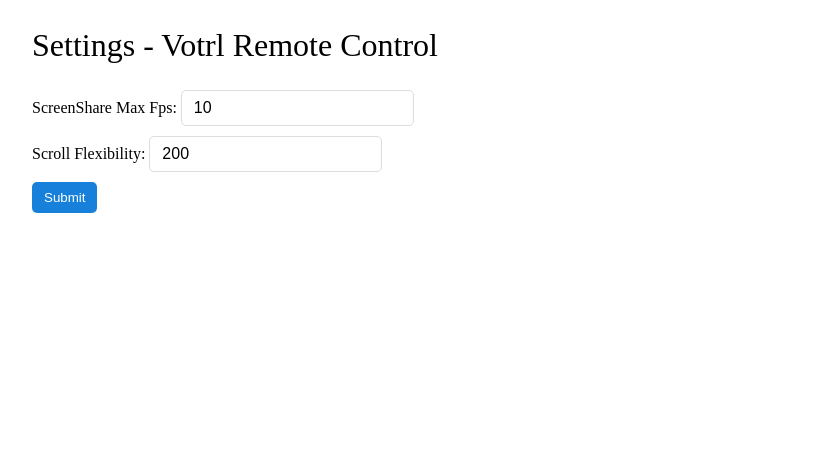
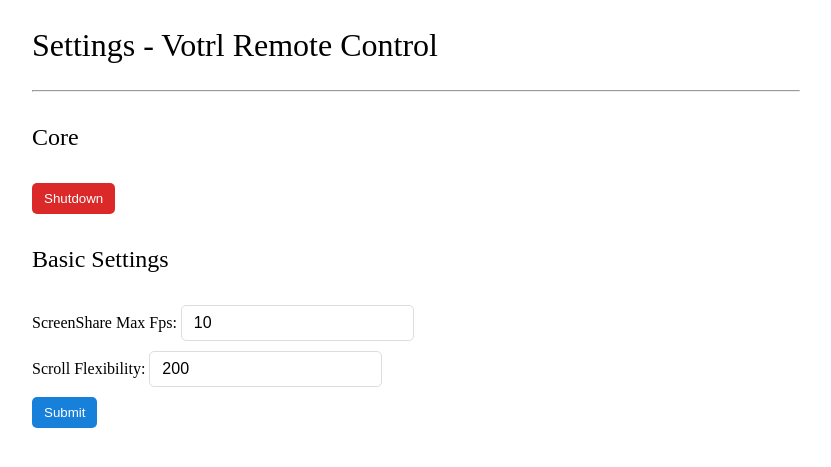
Before and after one commit to yemaster/remote-ctrl, a Flask app: page /settings in a window 1280 px wide. Shown: the top 467 px of the page, without its empty margins (224-1055 px from the left). Run offline with Flask 3, Linux system fonts and the light colour scheme; parts of the project's set-up code (start-up, migrations or seed data) failed here and were passed over.

Commit message:
Add files via upload

```diff
--- a/main.py
+++ b/main.py
@@ -2,7 +2,7 @@ from PIL import ImageGrab
 from io import BytesIO
 import time
 import json
-from os import path
+from os import path, _exit
 import webbrowser
 from flask import Flask, request, render_template
 from flask_socketio import SocketIO
@@ -53,8 +53,9 @@ def screencap():
             count = 0
             startTime = time.time()
         count += 1
-        #print("fps: ", count / (time.time() - startTime))
-        socketio.sleep(max(count / config["maxFps"] - time.time() + startTime, 0.005))
+        # print("fps: ", count / (time.time() - startTime))
+        socketio.sleep(
+            max(count / config["maxFps"] - time.time() + startTime, 0.005))
 
 
 screen = ImageGrab.grab()
@@ -68,10 +69,11 @@ isPinch = False
 def index():
     return app.send_static_file('index.html')
 
+
 @app.route('/settings', methods=["POST", "GET"])
 def settings():
     if request.method == "GET":
-        return render_template("control.html", settings=config, suc=0)
+        return render_template("control.html", settings=config, suc=-1)
     else:
         newFps = int(request.form.get('maxFps'))
         newScrollFlexibility = int(request.form.get('scrollFlexibility'))
@@ -87,6 +89,13 @@ def settings():
             isSuccess = 0
             print("[ERROR] Cannot save settings")
         return render_template("control.html", settings=config, suc=isSuccess)
+
+
+@app.route('/shutdown', methods=["POST"])
+def shutdown():
+    if request.form.get("shutdown") == "orz":
+        _exit(0)
+
 
 """
 @app.route('/shot')
@@ -105,7 +114,7 @@ def on_connect():
 @socketio.on("tap")
 def tap(data):
     """鼠标点击"""
-    #print("Tap", int(data["x"] * width), int(data["y"] * height))
+    # print("Tap", int(data["x"] * width), int(data["y"] * height))
     mouse.click(
         coords=(int(data["x"] * width), int(data["y"] * height)))
 
@@ -113,7 +122,7 @@ def tap(data):
 @socketio.on("righttap")
 def tap(data):
     """鼠标点击"""
-    #print("Tap", int(data["x"] * width), int(data["y"] * height))
+    # print("Tap", int(data["x"] * width), int(data["y"] * height))
     mouse.right_click(
         coords=(int(data["x"] * width), int(data["y"] * height)))
 
--- /dev/null
+++ b/static/close.html
@@ -0,0 +1,3 @@
+<script>
+    window.close()
+</script>
--- a/static/votrl.css
+++ b/static/votrl.css
@@ -11,6 +11,11 @@ body {
 h2 {
     font-weight: 300;
     font-size: 32px;
+}
+
+h4 {
+    font-weight: 300;
+    font-size: 24px;
 }
 
 .form-group:not(:last-of-type) {
@@ -42,3 +47,7 @@ button {
     background-color: #1780db;
     color: #fff;
 }
+
+button.red {
+    background-color: #db2828;
+}
--- a/templates/control.html
+++ b/templates/control.html
@@ -15,6 +15,15 @@
     {% endif %}
     <div class="container">
         <h2>Settings - Votrl Remote Control</h2>
+        <hr />
+        <h4>Core</h4>
+        <form method="post" action="/shutdown">
+            <div class="form-group">
+                <input type="hidden" name="shutdown" value="orz">
+                <button type="submit" class="red">Shutdown</button>
+            </div>
+        </form>
+        <h4>Basic Settings</h4>
         <form method="post">
             <div class="form-group">
                 <label>ScreenShare Max Fps:</label>
```
